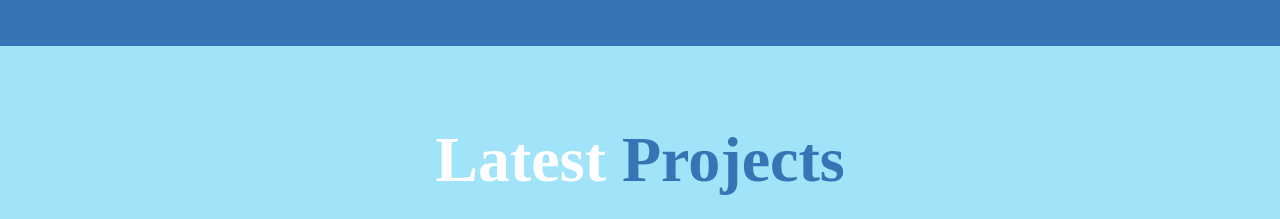
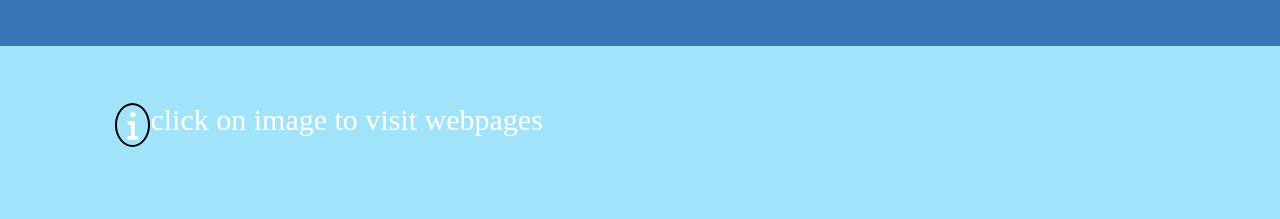
Before and after one commit to pavanmadhav11/portfolio-project, a plain HTML site: page index.html in a window 1280 px wide. Shown: the part 2354-2573 px from the top of the page. Drawn offline with Linux system fonts and the light colour scheme.

Commit message:
Add files via upload

```diff
--- a/index.html
+++ b/index.html
@@ -102,6 +102,7 @@
         </div>
     </section>
     <section class="portfolio" id="portfolio">
+        <div class="icon"><i class="fa-solid fa-info"></i><p>click on image to visit webpages</p></div>
         <div><h1>Latest <span>Projects</span></h1></div>
         <div class="portfolio-items">
             <div class="portfolio-content">
--- a/style.css
+++ b/style.css
@@ -319,6 +319,21 @@ button{
 .portfolio h1 span{
     color: #3674B5;
 }
+.icon{
+    display: flex;
+    font-size: 30px;
+    color: white;
+    justify-content: left;
+    align-items: left;
+}
+.icon i{
+    border-radius: 50%;
+    padding: 5px 10px;
+    border: black 2px solid;
+}
+.icon p{
+    font-size: 30px;
+}
 .layer{
     width: 100%;
     height: 0;
@@ -335,6 +350,7 @@ button{
     padding: 0 40px;
     text-align: center;
     color: white;
+
 }
 .layer h3{
     font-size: 22px;
```
